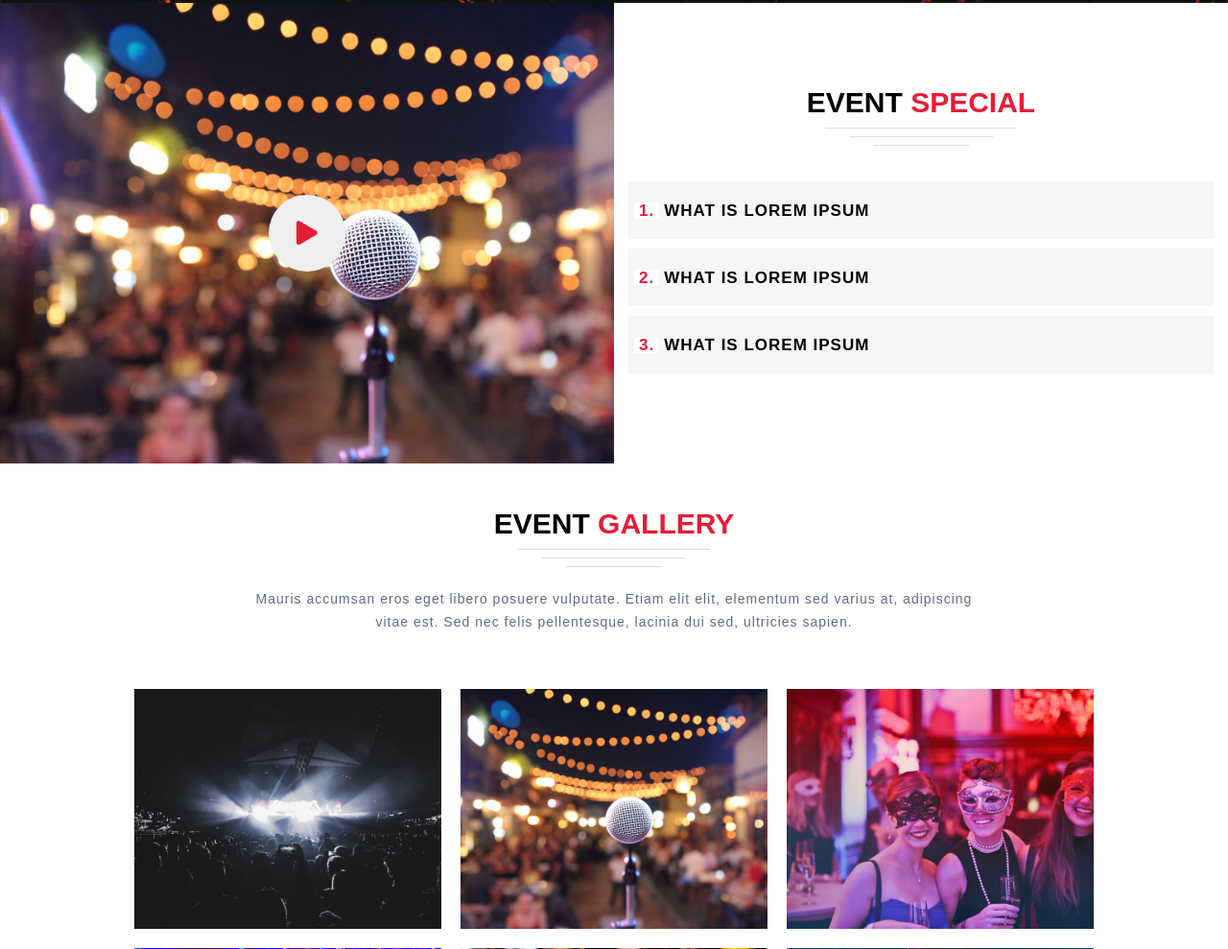
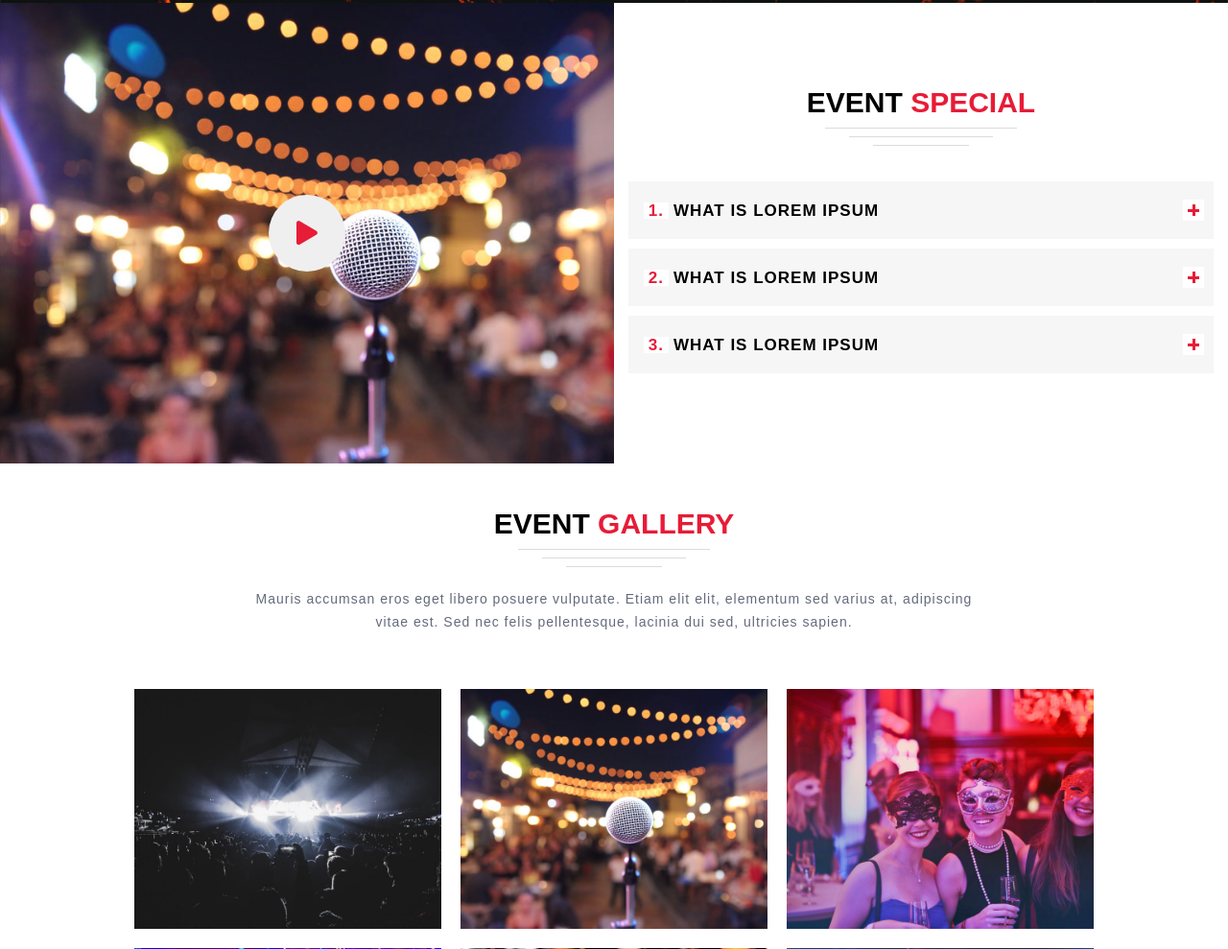
Before and after one commit to reshadrzayev/eventick, a plain HTML site: page index.html in a window 1280 px wide. Shown: the part 2232-3221 px from the top of the page at 96% size. Drawn offline with nearby package versions, Linux system fonts and the light colour scheme.

Commit message:
Eventick Template

```diff
--- a/index.html
+++ b/index.html
@@ -398,6 +398,7 @@
             <button class="btnscroll1" id="button1"><span>1.</span>
               <p class="pscroll1">WHAT IS LOREM IPSUM</p>
             </button>
+            <div id="plus"><div id="hrline1" class="hrline"></div> <div id="vrline1" class="vrline"></div></div>
           </div>
           <div class="row1-content content row">
             <p id="p1-content">Lorem ipsum dolor sit amet, consectetur adipiscing elit. Integer arcu ante, ullamcorper
@@ -407,6 +408,7 @@
             <button class="btnscroll1" id="button2"><span>2.</span>
               <p>WHAT IS LOREM IPSUM</p>
             </button>
+            <div id="plus"><div id="hrline3" class="hrline"></div> <div id="vrline2" class="vrline"></div></div>
           </div>
           <div class="row2-content content row">
             <p id="p2-content">Lorem ipsum dolor sit amet, consectetur adipiscing elit. Integer arcu ante, ullamcorper
@@ -416,6 +418,7 @@
             <button class="btnscroll1" id="button3"><span>3.</span>
               <p>WHAT IS LOREM IPSUM</p>
             </button>
+            <div id="plus"><div id="hrline3" class="hrline"></div> <div id="vrline3" class="vrline"></div></div>
           </div>
           <div class="row3-content content row">
             <p id="p3-content">Lorem ipsum dolor sit amet, consectetur adipiscing elit. Integer arcu ante, ullamcorper
--- a/main.js
+++ b/main.js
@@ -32,16 +32,25 @@ $(function(){
         $(".row1-content").toggle(200);
         $(".row2-content").hide(200);
         $(".row3-content").hide(200);
+        $("#vrline1").toggle(400);
+        $("#vrline2").show(400);
+        $("#vrline3").show(400);
     });
     $(".roww2").click(function(){
         $(".row2-content").toggle(200);
         $(".row1-content").hide(200);
         $(".row3-content").hide(200);
+        $("#vrline2").toggle(400);
+        $("#vrline3").show(400);
+        $("#vrline1").show(400);
     });
     $(".roww3").click(function(){
         $(".row3-content").toggle(200);
         $(".row1-content").hide(200);
         $(".row2-content").hide(200);
+        $("#vrline3").toggle(400);
+        $("#vrline1").show(400);
+        $("#vrline2").show(400);
     });
 });
 
--- a/sass/_section4.scss
+++ b/sass/_section4.scss
@@ -100,6 +100,7 @@
             }
             .rowtoggle{
                 .r{
+                    justify-content: center;
                     align-items: center;
                     height: 60px;
                     margin: 5px 0;
@@ -109,11 +110,12 @@
                     flex-direction: column;
                     width: 100%;
                     .btnscroll1{
+
                         // height: 60px;
                         display: flex;
                         align-items: center;
                         height: 100%;
-                        width: 100%;
+                        width: 90%;
                         display: flex;
                         flex-direction: row;
                         font-weight: bold;
@@ -129,10 +131,31 @@
                         p{
                             padding: 0 5px;
                         }
+
                         span{
                             padding: 0 5px;
                             color: #e71c37;
                             background-color: white;
+                        }
+                    }
+                    #plus{
+                        background-color: white;
+                        display: flex;
+                        align-items: center;
+                        justify-content: center;
+                        width: 22px;
+                        height: 22px;
+                        position: relative;
+                        .hrline{
+                            width: 12px;
+                            height: 3px;
+                            background-color: #e71c37;
+                        }
+                        .vrline{
+                            width: 3px;
+                            height: 12px;
+                            background-color: #e71c37;
+                            position: absolute;
                         }
                     }
                     .animate{
```
Also changed, not shown: sass/style.css, 1 other file.
